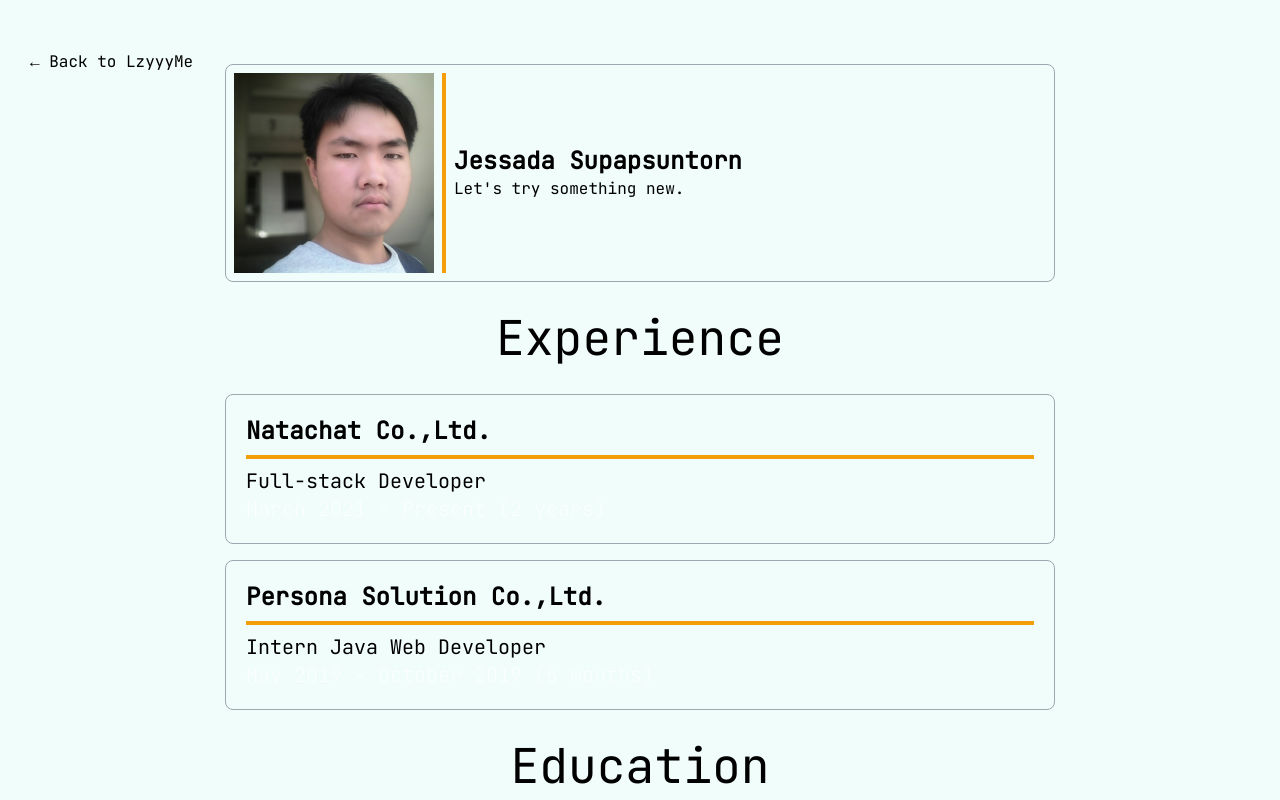
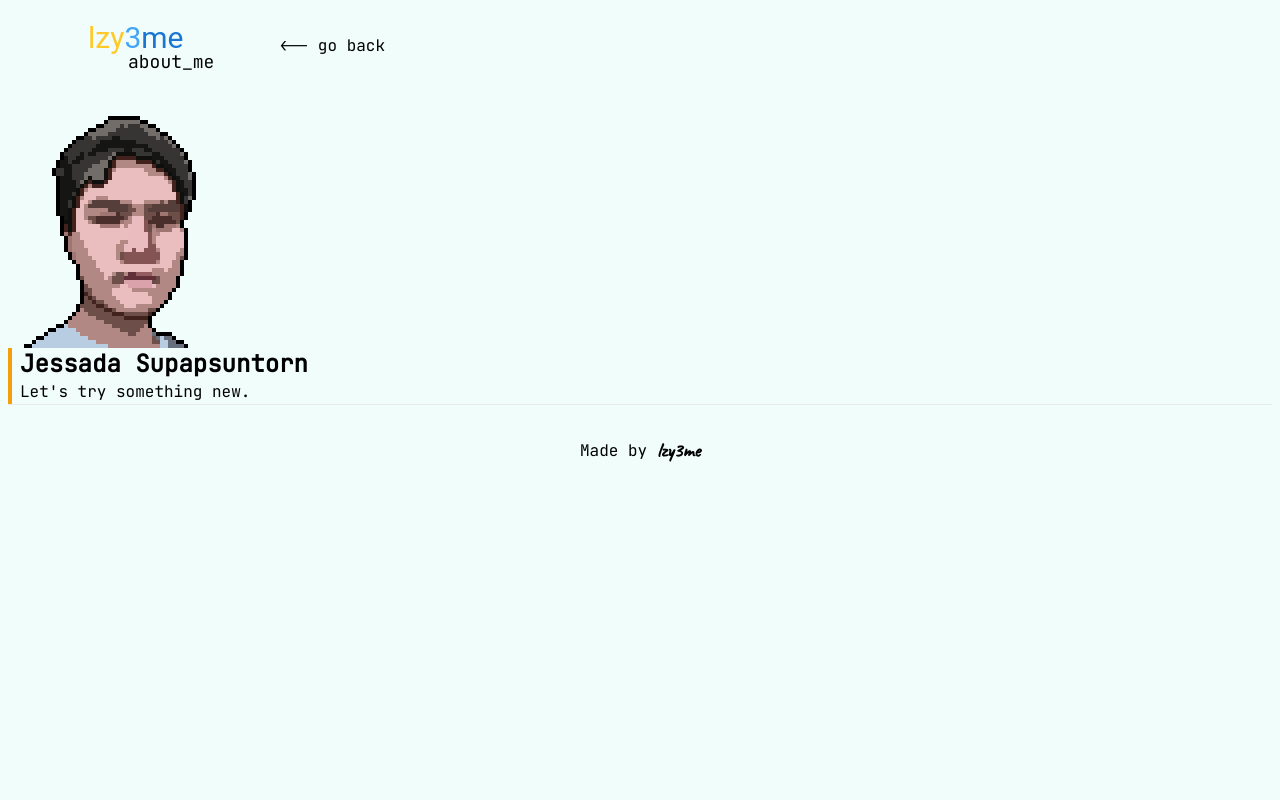
Before and after one commit to lzy3me/lzyyyme-page, a Next.js app: page /me in a window 1280 px wide. Shown: the top 800 px of the page. Built offline with nearby package versions, Linux system fonts and the light colour scheme.

Commit message:
add profile page

```diff
--- /dev/null
+++ b/features/profiles/screen/index.tsx
@@ -0,0 +1,25 @@
+import Image from "next/image";
+import styles from "../styles/Profiles.module.css";
+import { useRouter } from "next/router";
+
+export default function index() {
+  const { route } = useRouter();
+
+  return (
+    <div className={styles.projects_home}>
+      <Image
+        src="/images/me-pixel.png"
+        alt="photo of ME"
+        width={256}
+        height={256}
+        priority
+      />
+      <div className="flex border-l-4 border-l-amber-500 pl-2">
+        <div className="my-auto">
+          <h1 className="text-2xl font-bold">Jessada Supapsuntorn</h1>
+          <p>Let&apos;s try something new.</p>
+        </div>
+      </div>
+    </div>
+  );
+}
--- a/package.json
+++ b/package.json
@@ -3,7 +3,7 @@
   "version": "0.1.0",
   "private": true,
   "scripts": {
-    "dev": "next dev",
+    "dev": "PORT=6969 next dev",
     "build": "next build",
     "html": "next build && next export",
     "start": "next start",
--- a/pages/me.tsx
+++ b/pages/me.tsx
@@ -1,64 +1,14 @@
-import Head from "next/head";
-import { join } from "path";
-import { promises as fs } from "fs";
-import styles from "styles/Home.module.css";
 import PageLayout from "components/layout/pageLayout";
-import AboutMe from "components/profile";
+import Profiles from "features/profiles/screen";
 
-export default function Me({
-  contact,
-  education,
-  experience,
-  skills,
-  ...props
-}: Props) {
+export default function Me({ ...props }: any) {
   return (
-    <div className={styles.home_container}>
-      <Head>
-        <title>Me - LzyyyMe</title>
-        <meta name="description" content="Let's try something new." />
-      </Head>
-
-      <PageLayout>
-        <AboutMe
-          contact={contact}
-          education={education}
-          experience={experience}
-          skills={skills}
-        />
-      </PageLayout>
-    </div>
+    <PageLayout
+      title="Me - LzyyyMe"
+      navbar={true}
+      pagename="about_me"
+    >
+      <Profiles />
+    </PageLayout>
   );
 }
-
-export async function getStaticProps() {
-  const jsonDirectory = join(process.cwd(), "public/data");
-  let skills = await fs.readFile(jsonDirectory + "/skills.json", "utf8");
-  let education = await fs.readFile(jsonDirectory + "/education.json", "utf8");
-  let experience = await fs.readFile(
-    jsonDirectory + "/experience.json",
-    "utf8",
-  );
-  let contact = await fs.readFile(jsonDirectory + "/contact.json", "utf8");
-
-  skills = JSON.parse(skills);
-  education = JSON.parse(education);
-  experience = JSON.parse(experience);
-  contact = JSON.parse(contact);
-
-  return {
-    props: {
-      skills,
-      education,
-      experience,
-      contact,
-    },
-  };
-}
-
-interface Props {
-  skills?: object;
-  education?: object;
-  experience?: object;
-  contact?: object;
-}
```
Also changed, not shown: features/profiles/styles/Profiles.module.css (added), public/images/icons/sun.svg (added), public/images/me-pixel.png (added).
